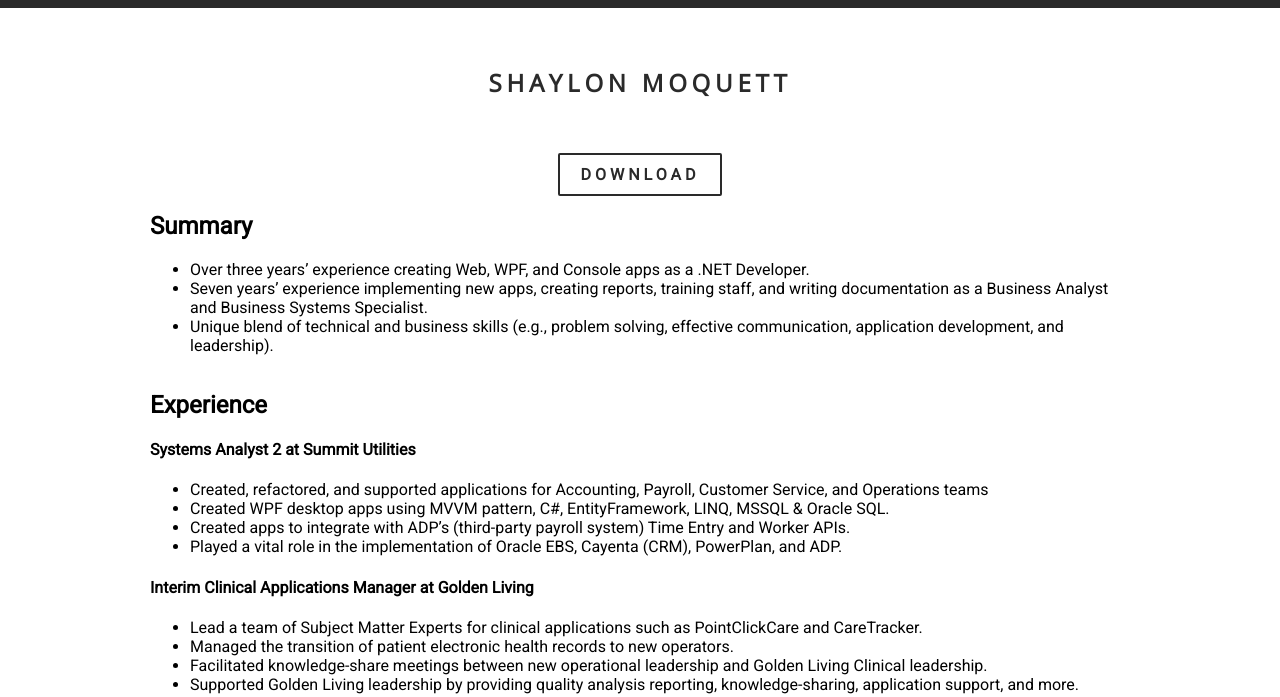
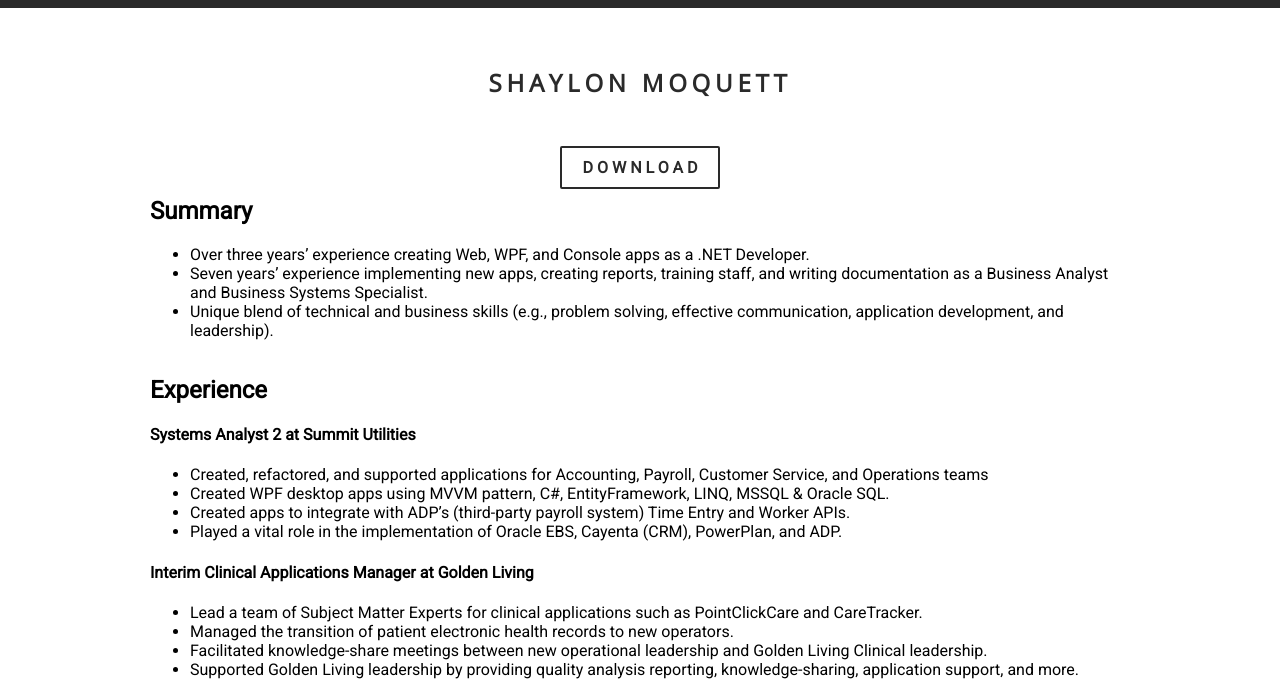
Before and after one commit to shaylon-moquett/shaylon-moquett.github.io, a plain HTML site: page index.html in a window 1280 px wide. Both pictures are taken after a click on the element "RESUME". Shown: the part 33-730 px from the top of the page. Drawn offline with nearby package versions, Linux system fonts and the light colour scheme.

Commit message:
Fixed letter spacing at the end of Download button text

```diff
--- a/index.html
+++ b/index.html
@@ -64,7 +64,7 @@
 
 		<!-- Resume -->
 		<div id="resume" class="content-item hidden">
-			<div><a id="resume-btn" target="blank" href="./files/Resume - Shaylon Moquett Dec 2018.pdf" title="Download my resume">Download</a></div>
+			<div><a id="resume-btn" target="blank" href="./files/Resume - Shaylon Moquett Dec 2018.pdf" title="Download my resume"><span>Download</span></a></div>
 			<div id="resume-wrap">
 				<div id="summary" class="resume-item">
 					<div class="resume-header">
--- a/style.css
+++ b/style.css
@@ -202,9 +202,7 @@ div#nav-twitter, #nav-linkedin {
   border-radius: 2px;
   background: none;
   font-size: 16px;
-  line-height: 34px;
   color: #2a2a2a;
-  letter-spacing: .25em;
   text-decoration: none;
   font-weight: 600;
   text-transform: uppercase;
@@ -217,7 +215,11 @@ div#nav-twitter, #nav-linkedin {
   transition: background .4s, color .4s;
   cursor: pointer;
 	text-decoration: none;
+}
 
+#resume-btn span {
+	margin-right: -.25em;
+	letter-spacing: .25em;
 }
 
 #resume-btn:hover {
```
